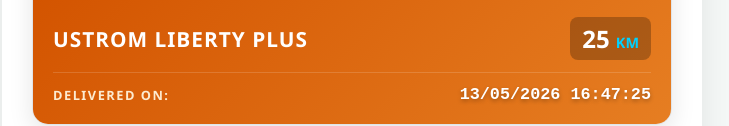
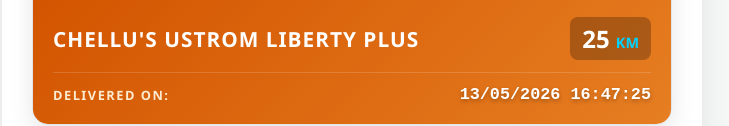
Before and after one commit to ajith1772/chellu, a plain HTML site: page index.html in a window 1280 px wide. Both pictures are taken after a click on the element "🔧 SERVICE LOG". Shown: the part 449-575 px from the top of the page, without its empty margins (288-1017 px from the left). Drawn offline with Linux system fonts and the light colour scheme; no server answers.

Commit message:
Update index.html

```diff
--- a/index.html
+++ b/index.html
@@ -209,7 +209,7 @@
                 </div>
                 <div class="delivery-info" style="background: linear-gradient(135deg, #d35400 0%, #e67e22 100%);">
                     <div class="del-top">
-                        <div class="del-title" style="color:#fff;">USTROM LIBERTY PLUS</div>
+                        <div class="del-title" style="color:#fff;">CHELLU'S USTROM LIBERTY PLUS</div>
                         <div class="del-odo">25 <span>KM</span></div>
                     </div>
                     <div class="del-bottom">
```
